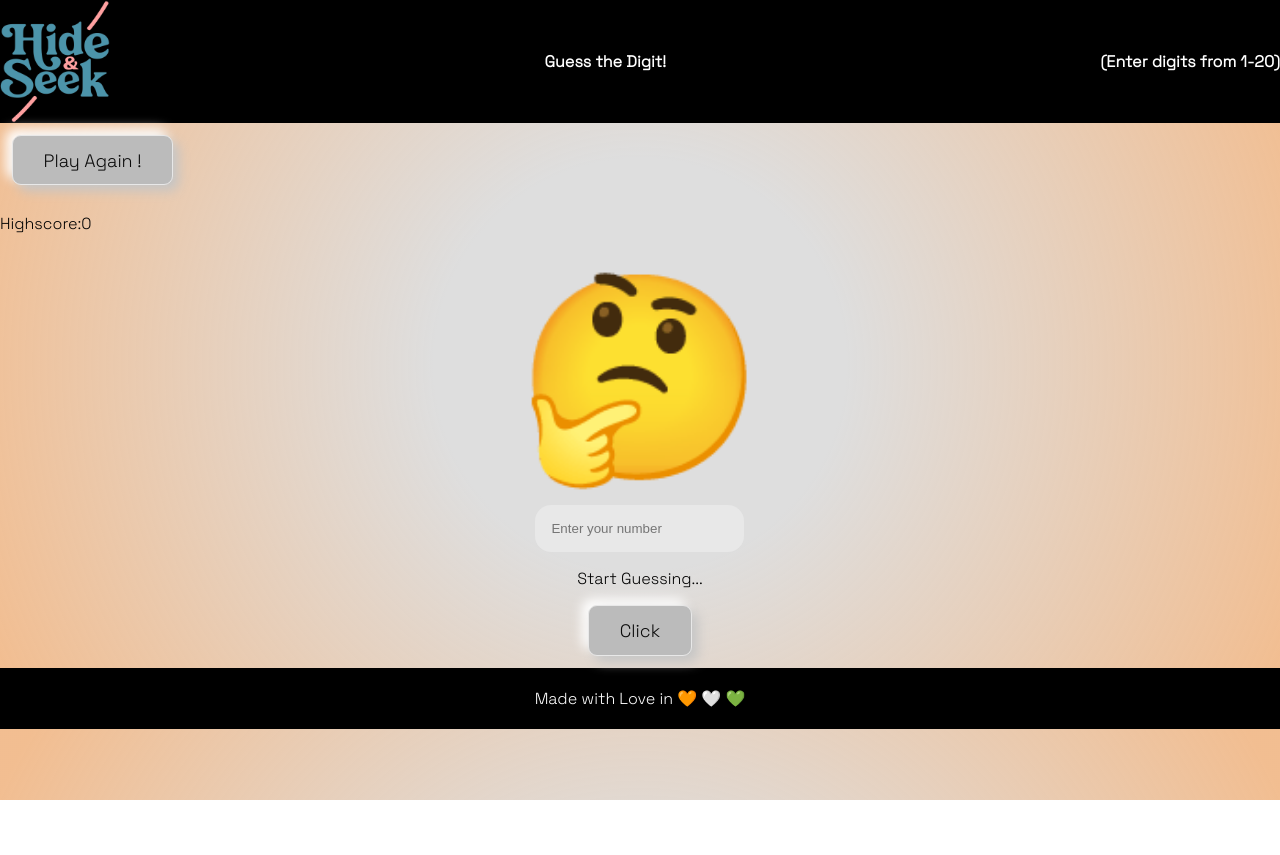
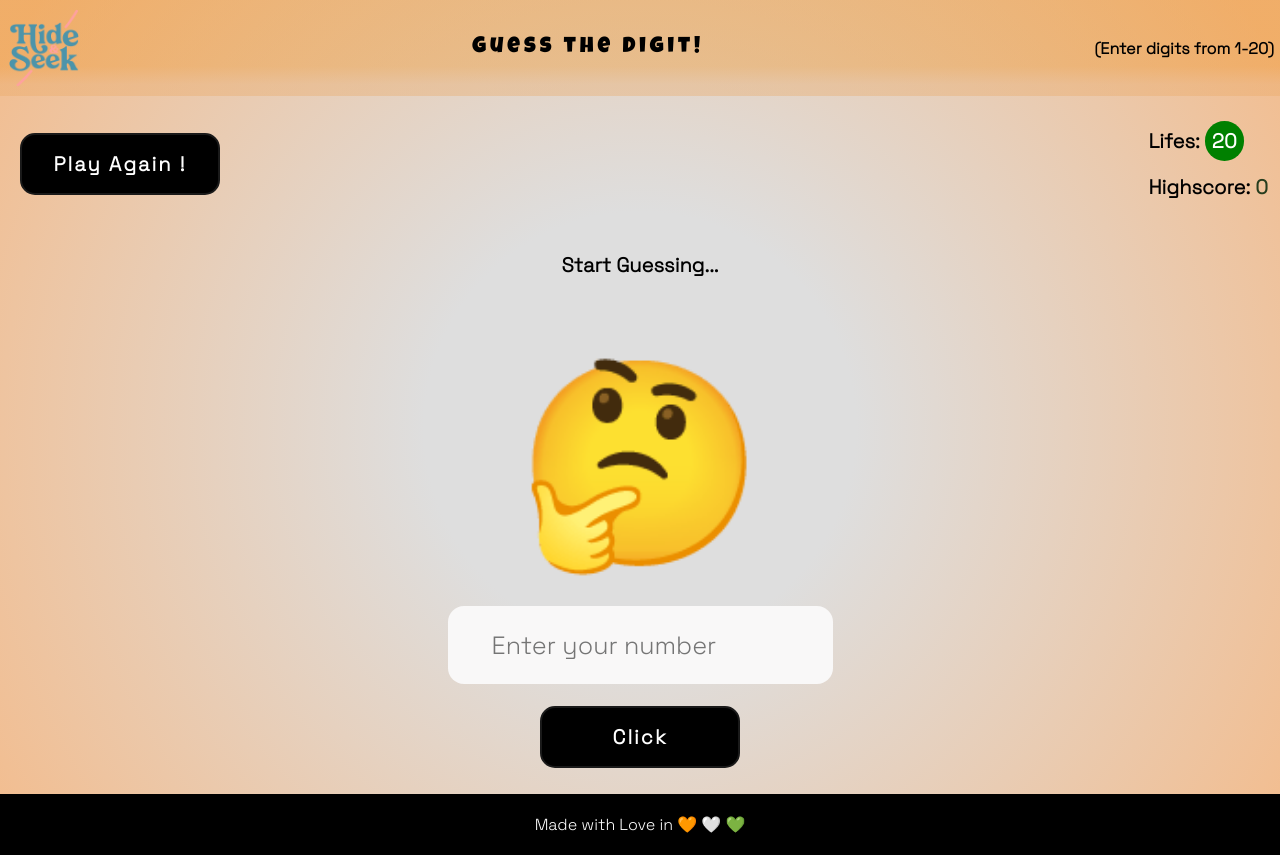
Before and after one commit to FahadShaik/Hide-n-seek, a plain HTML site: page index.html in a window 1280 px wide. Both pictures are taken after a click on the button "Play Again !". Before the commit the page ends 800 px from the top, so only its background shows below. Drawn offline with Linux system fonts and the light colour scheme.

Commit message:
Code Logic to guess the number

```diff
--- a/index.html
+++ b/index.html
@@ -12,14 +12,18 @@
       <h4 class="game-title">Guess the Digit!</h4>
       <h4 class="instructions">(Enter digits from 1-20)</h4>
     </header>
-    <div>
-      <button class="reset-btn">Play Again !</button>
-    </div>
-    <div class="game-info">
-      <p class="highscore-label">Highscore:<span class="score">0</span></p>
+    <div class="reset-container">
+      <button class="button-27">Play Again !</button>
+      <div class="game-info">
+        <p class="score-label">Lifes: <span class="score">20</span></p>
+        <p class="highscore-label">
+          Highscore: <span class="high-score">0</span>
+        </p>
+      </div>
     </div>
     <div class="game-container">
       <div class="input-submit-container">
+        <p class="result-label">Start Guessing...</p>
         <div class="lucky-number">🤔</div>
         <div class="input-container">
           <input
@@ -27,9 +31,8 @@
             type="number"
             placeholder="Enter your number"
           />
-          <p class="result-label">Start Guessing...</p>
         </div>
-        <button class="submit-btn">Click</button>
+        <button class="button-submit">Click</button>
       </div>
     </div>
     <footer>Made with Love in 🧡 🤍 💚</footer>
--- a/script.js
+++ b/script.js
@@ -0,0 +1,78 @@
+"use strict";
+
+// lets start by targetting the elements now
+
+//everything is working fine.
+// document.querySelector(".result-label");
+// console.log(document.querySelector(".result-label").textContent);
+
+// document.querySelector(".button-submit").addEventListener("click", function () {
+//   console.log(document.querySelector(".guess-input").value);
+// });
+
+//1. First implement if the input is empty the string should change to empty field.
+// 2. Now generate a random Number from 1-20 and change the string to correct guess.
+
+//Generating the random number.
+let luckyNumber = Math.trunc(Math.random() * 20) + 1;
+
+//setting up the score.
+let score = 20;
+
+//Logic for the highscore
+let highScore = 0;
+
+document.querySelector(".button-submit").addEventListener("click", function () {
+  const guessNumber = Number(document.querySelector(".guess-input").value);
+  console.log(Boolean(guessNumber));
+
+  if (!guessNumber) {
+    document.querySelector(".result-label").textContent = "💀 Field Empty!!!";
+  } else if (guessNumber === luckyNumber) {
+    document.querySelector(".lucky-number").textContent = luckyNumber;
+
+    document.querySelector(".result-label").textContent =
+      " 🎉🎉🎉Yayy! you win the game";
+    document.querySelector("body").classList.add("body-afterwin");
+
+    if (score > highScore) {
+      highScore = score;
+      document.querySelector(".high-score").textContent = highScore;
+    }
+  } else if (guessNumber > luckyNumber) {
+    if (score > 1) {
+      document.querySelector(".result-label").textContent =
+        "👆 Number Too High!!!";
+      score = score - 1;
+      document.querySelector(".score").textContent = score;
+    } else {
+      document.querySelector(".result-label").textContent = " 😭 You Lose. ";
+      document.querySelector(".score").textContent = 0;
+    }
+  } else if (guessNumber < luckyNumber) {
+    if (score > 1) {
+      document.querySelector(".result-label").textContent =
+        "👇 Number Too Low!!!";
+      score = score - 1;
+      document.querySelector(".score").textContent = score;
+    } else {
+      document.querySelector(".result-label").textContent = " 😭 You Lose. ";
+      document.querySelector(".score").textContent = 0;
+    }
+  }
+});
+
+//Now lets reset the game instead of Refreshing it everytime to play again
+
+document.querySelector(".button-27").addEventListener("click", function () {
+  luckyNumber = Math.trunc(Math.random() * 20) + 1;
+  document.querySelector(".lucky-number").textContent = "🤔";
+
+  score = 20;
+  document.querySelector(".score").textContent = score;
+
+  document.querySelector(".guess-input").value = "";
+
+  document.querySelector(".result-label").textContent = "Start Guessing...";
+  document.querySelector("body").classList.remove("body-afterwin");
+});
--- a/style.css
+++ b/style.css
@@ -1,4 +1,6 @@
   @import url('https://fonts.googleapis.com/css2?family=Bebas+Neue&family=Montserrat&family=Poppins:wght@200&family=Space+Grotesk:wght@300&display=swap');
+  @import url('https://fonts.googleapis.com/css2?family=Anton&display=swap');
+  @import url('https://fonts.googleapis.com/css2?family=Luckiest+Guy&display=swap');
 
 
   body {
@@ -11,15 +13,22 @@
   .header {
       display: flex;
       justify-content: space-between;
-      background: #000;
+      background: rgb(238, 144, 30);
+      background: linear-gradient(180deg, rgba(238, 144, 30, 0.3535539215686274) 69%, rgba(234, 168, 99, 0.3647584033613446) 88%);
       color: white;
       align-items: center;
 
   }
 
+  .reset-container {
+      display: flex;
+      justify-content: space-between;
+      align-items: center;
+  }
 
   .game-logo {
-      width: 110px;
+      width: 70px;
+      padding: 9px;
   }
 
   .game-container {
@@ -31,38 +40,36 @@
 
   .lucky-number {
       font-size: 200px;
+      font-family: 'Anton', sans-serif;
+      border-radius: 12px;
+      margin: 7px;
   }
 
-  button {
-      color: #0b0b0b;
-      padding: 0.7em 1.7em;
-      font-size: 18px;
-      border-radius: 0.5em;
-      background: #bbbbbb;
-      border: 1px solid #e8e8e8;
-      transition: all .3s;
-      box-shadow: 6px 6px 12px #c5c5c5,
-          -6px -6px 12px #ffffff;
-      font-family: 'Space Grotesk', sans-serif;
+
+  .instructions {
+      margin: 0 6px;
+      color: #000;
 
   }
 
-  button:hover {
-      border: 1px solid white;
-  }
-
-  button:active {
-      box-shadow: 4px 4px 12px #c5c5c5,
-          -4px -4px 12px #ffffff;
+  .game-title {
+      font-family: 'Luckiest Guy', cursive;
+      font-size: 22px;
+      font-weight: 200;
+      letter-spacing: 4px;
+      margin: 0;
+      color: #000;
   }
 
   .guess-input {
       border: none;
-      padding: 1rem;
+      padding: 23px 44px;
       border-radius: 1rem;
-      background: #e8e8e8;
-
+      background: #f9f8f8;
+      margin-bottom: 8px;
       transition: 0.3s;
+      font-size: 25px;
+      font-family: 'Space Grotesk', sans-serif;
   }
 
   .guess-input:focus {
@@ -73,9 +80,9 @@
       transition: 0.3s;
   }
 
-  .game-info {
-      display: flex;
-      justify-content: space-between;
+
+  .high-score {
+      color: rgb(38, 61, 30);
   }
 
   .reset-btn {
@@ -91,3 +98,75 @@
       margin-top: 12px;
       padding: 20px;
   }
+
+  .result-label,
+  .game-info {
+      font-size: 20px;
+      font-weight: bold;
+
+  }
+
+  .game-info {
+      padding: 12px;
+  }
+
+  .score {
+      background: green;
+      padding: 7px;
+      color: white;
+      border-radius: 20px;
+  }
+
+  /* CSS */
+  .button-27,
+  .button-submit {
+      appearance: none;
+      background-color: #000000;
+      border: 2px solid #1A1A1A;
+      border-radius: 15px;
+      box-sizing: border-box;
+      font-family: 'Space Grotesk', sans-serif;
+      letter-spacing: 2px;
+      font-weight: 1px;
+      color: #FFFFFF;
+      cursor: pointer;
+      display: inline-block;
+      font-size: 20px;
+      font-weight: 600;
+      line-height: normal;
+      margin: 14px 20px;
+      min-height: 60px;
+      min-width: 0;
+      outline: none;
+      padding: 16px 24px;
+      text-align: center;
+      text-decoration: none;
+      transition: all 300ms cubic-bezier(.23, 1, 0.32, 1);
+      user-select: none;
+      -webkit-user-select: none;
+      touch-action: manipulation;
+      will-change: transform;
+      width: 200px;
+  }
+
+  .button-27:disabled,
+  .button-submit:disabled {
+      pointer-events: none;
+  }
+
+  .button-27:hover,
+  .button-submit:disabled {
+      box-shadow: rgba(0, 0, 0, 0.25) 0 8px 15px;
+      transform: translateY(-2px);
+  }
+
+  .button-27:active,
+  .button-submit:disabled {
+      box-shadow: none;
+      transform: translateY(0);
+  }
+
+  .body-afterwin {
+      background: rgb(222, 222, 222);
+      background: radial-gradient(circle, rgba(222, 222, 222, 1) 28%, rgba(117, 240, 82, 0.7317051820728291) 96%);
+  }
```
